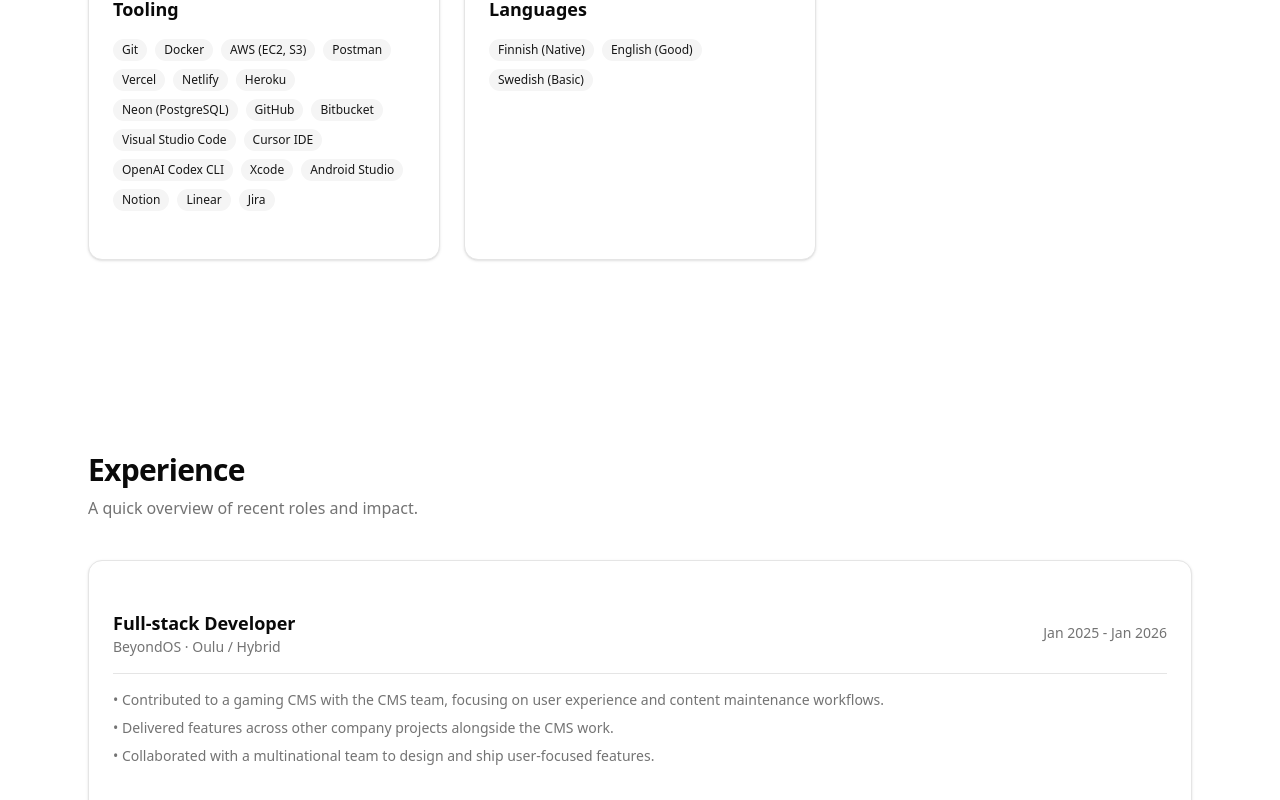
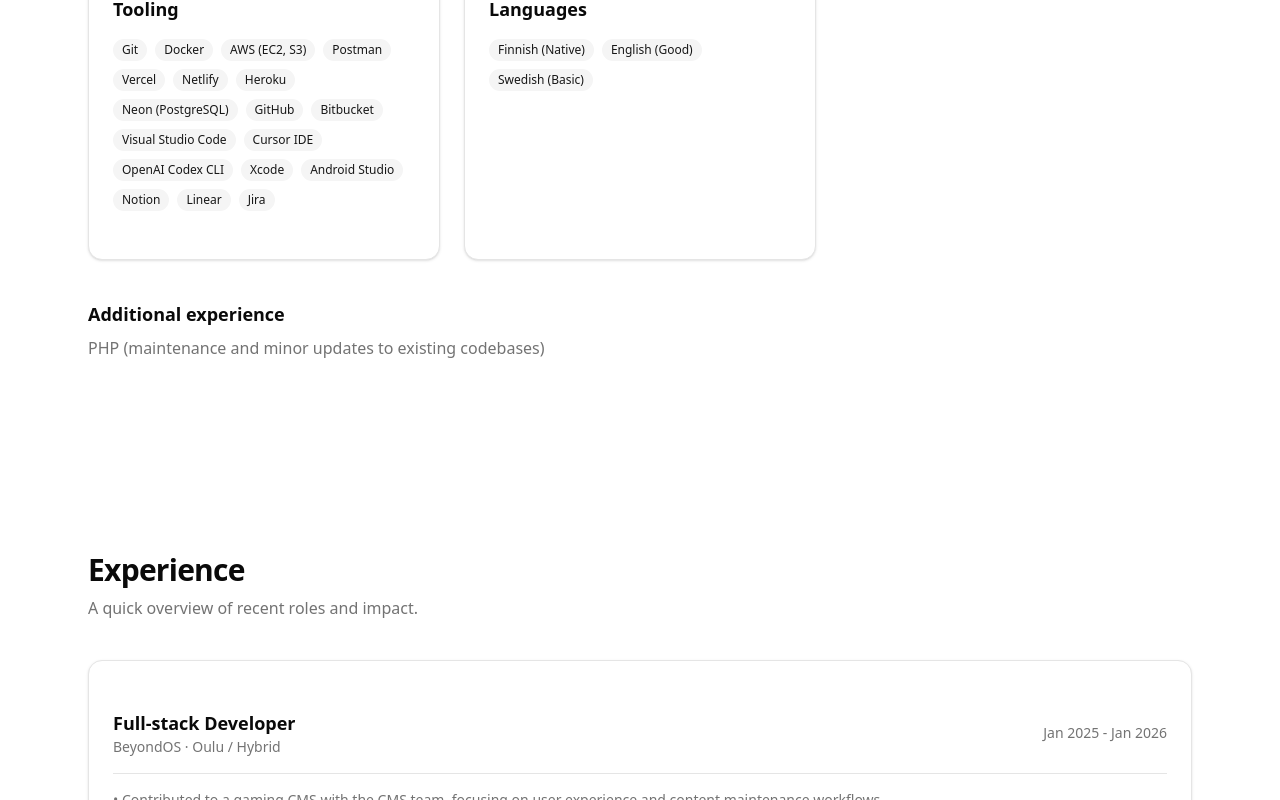
Before and after one commit to asku1990/portflio, a Next.js app: page / in a window 1280 px wide. Shown: the part 3101-3901 px from the top of the page. Built offline with nearby package versions, Linux system fonts and the light colour scheme.

Commit message:
feat(skills): add additional experience line for php
Surface minor PHP exposure as an additional experience line in Skills.

```diff
--- a/components/sections/SkillsSection.tsx
+++ b/components/sections/SkillsSection.tsx
@@ -28,6 +28,12 @@
             </Card>
           ))}
         </div>
+        {skills.additionalExperience ? (
+          <div className="space-y-2">
+            <h3 className="text-lg font-semibold">{skills.additionalExperience.title}</h3>
+            <p className="text-muted-foreground">{skills.additionalExperience.description}</p>
+          </div>
+        ) : null}
       </div>
     </section>
   );
--- a/data/portfolio.ts
+++ b/data/portfolio.ts
@@ -62,6 +62,10 @@
   title: string;
   description: string;
   groups: SkillGroup[];
+  additionalExperience?: {
+    title: string;
+    description: string;
+  };
 };
 
 export type Experience = {
@@ -412,6 +416,10 @@
         items: ["Finnish (Native)", "English (Good)", "Swedish (Basic)"],
       },
     ],
+    additionalExperience: {
+      title: "Additional experience",
+      description: "PHP (maintenance and minor updates to existing codebases)",
+    },
   },
   experience: [
     {
```
